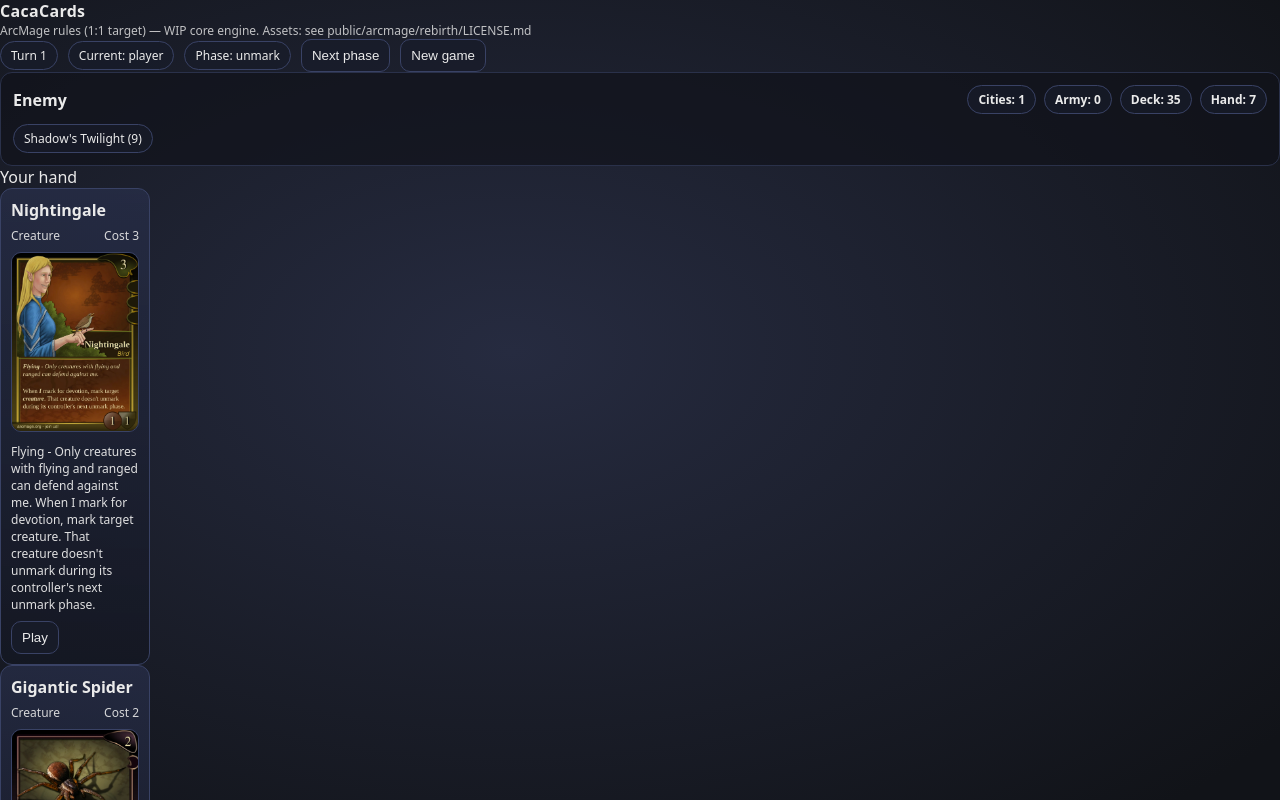
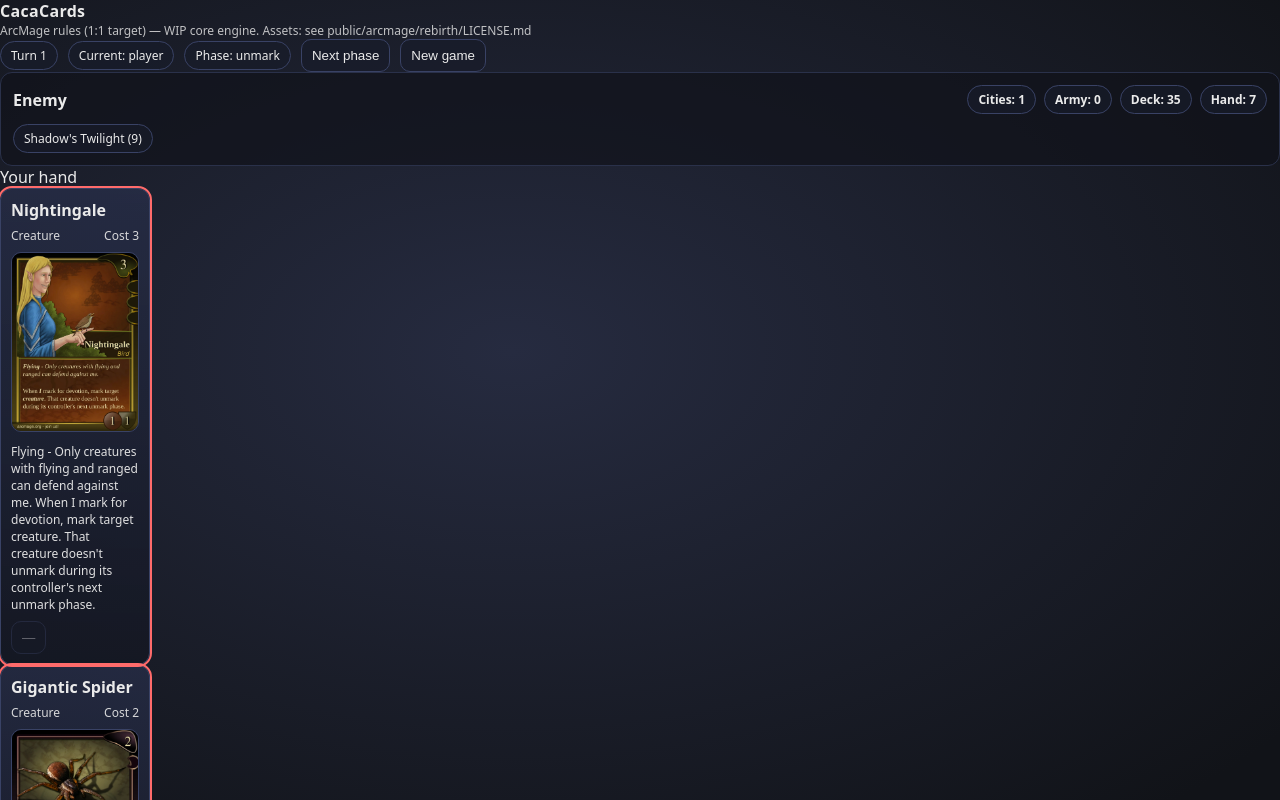
Before and after one commit to anthonymq/cacacards, a React (Vite) app: page / in a window 1280 px wide. Shown: the top 800 px of the page. Built offline with nearby package versions, Linux system fonts and the light colour scheme.

Commit message:
Fix: disable hand play button outside Play/Draw&Resource phases
Co-authored-by: anma-hub <anma-hub@users.noreply.github.com>

```diff
--- a/src/App.jsx
+++ b/src/App.jsx
@@ -194,20 +194,33 @@
         <div className="handTitle">Your hand</div>
         <div className="handCards">
           {you.hand.map((c) => {
-            const canRes = canPlayResource(state, 'player')
             const inDR = state.phase === 'draw_resource'
-            const label = inDR ? (canRes ? 'Resource' : (you.drawResourceChoice ? 'Limit reached' : 'Choose option')) : 'Play'
+            const inPlay = state.phase === 'play_1' || state.phase === 'play_2'
+
+            const canRes = inDR && canPlayResource(state, 'player')
+            const canPlayHere = inPlay && !!you.kingdom[0] && canPlayCardToCity(state, 'player', c.id, you.kingdom[0].id)
+
+            const label = inDR
+              ? (you.drawResourceChoice ? (canRes ? 'Resource' : 'Limit reached') : 'Choose option')
+              : (inPlay ? (canPlayHere ? 'Play' : 'Cannot') : '—')
+
+            const disabled =
+              !isYourTurn ||
+              state.gameOver ||
+              (inDR && !canRes) ||
+              (inPlay && !canPlayHere) ||
+              (!inDR && !inPlay)
 
             return (
               <HandCard
                 key={c.id}
                 card={c}
                 label={label}
-                disabled={!isYourTurn || state.gameOver || (inDR && !canRes)}
+                disabled={disabled}
                 onClick={() => {
                   setState((prev) => {
                     const s = structuredClone(prev)
-                    if (s.current !== 'player') return s
+                    if (s.current !== 'player' || s.gameOver) return s
 
                     if (s.phase === 'draw_resource') {
                       if (canPlayResource(s, 'player')) {
@@ -216,11 +229,13 @@
                       return s
                     }
 
-                    // quick UX: play creature into first city if legal
-                    const city = s.player.kingdom[0]
-                    if (city && canPlayCardToCity(s, 'player', c.id, city.id)) {
-                      playCreatureToCity(s, 'player', c.id, city.id)
+                    if (s.phase === 'play_1' || s.phase === 'play_2') {
+                      const city = s.player.kingdom[0]
+                      if (city && canPlayCardToCity(s, 'player', c.id, city.id)) {
+                        playCreatureToCity(s, 'player', c.id, city.id)
+                      }
                     }
+
                     return s
                   })
                 }}
```
